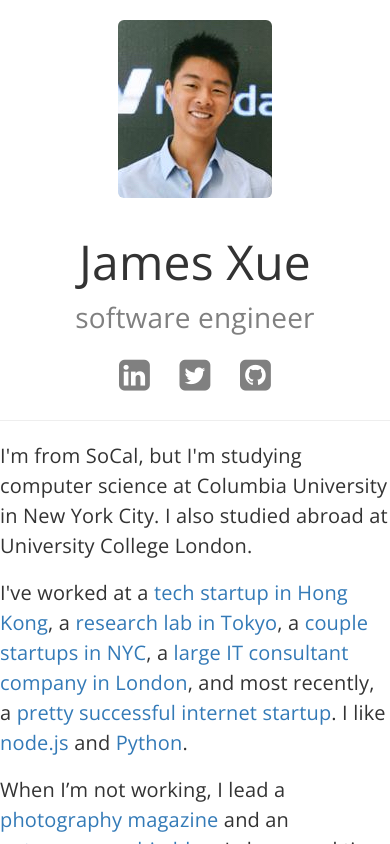
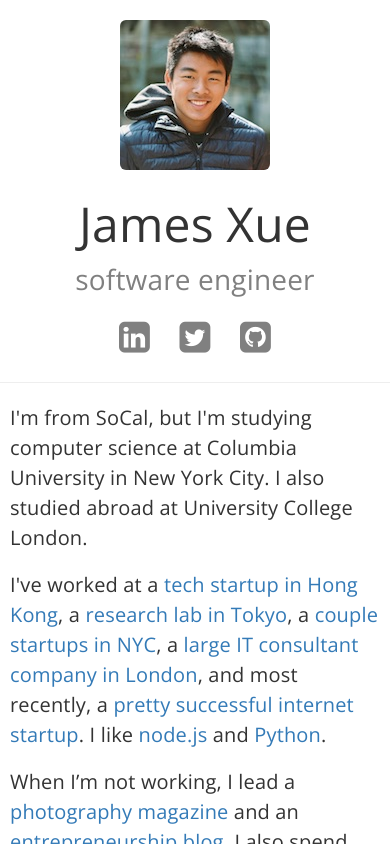
Before and after one commit to frogbandit/personal-new, a website: page public/index.html in a window 390 px wide. Shown: the top 844 px of the page. Drawn offline with nearby package versions, Linux system fonts and the light colour scheme.

Commit message:
new image and mobile margins

```diff
--- a/public/css/main.css
+++ b/public/css/main.css
@@ -122,7 +122,7 @@ p a:focus {
 }
 
 #title .name {
-    margin-top: 30px;
+    margin-top: 20px;
     font-size: 48px;
     font-weight: 400;
 }
@@ -157,3 +157,6 @@ p a:focus {
 #title a:visited {
     text-decoration: none
 }
+#about{
+    margin: 10px;
+}
--- a/public/index.html
+++ b/public/index.html
@@ -17,11 +17,11 @@
     <body>
         <div class="container">
             <div class="row">
-                <div class="">
+                <div class="info-text">
                     <br />
                     <div id="title">
                         <div class="avatar text-center">
-                            <img class="img-rounded" src="images/james_small.jpg" />
+                            <img class="img-rounded" src="images/james_headshot.jpg" />
                         </div>
                         <div class="name text-center">
                             James Xue
```
Also changed, not shown: public/images/james_headshot.jpg (added), public/images/james_nasdaq_smaller.jpg (added).
